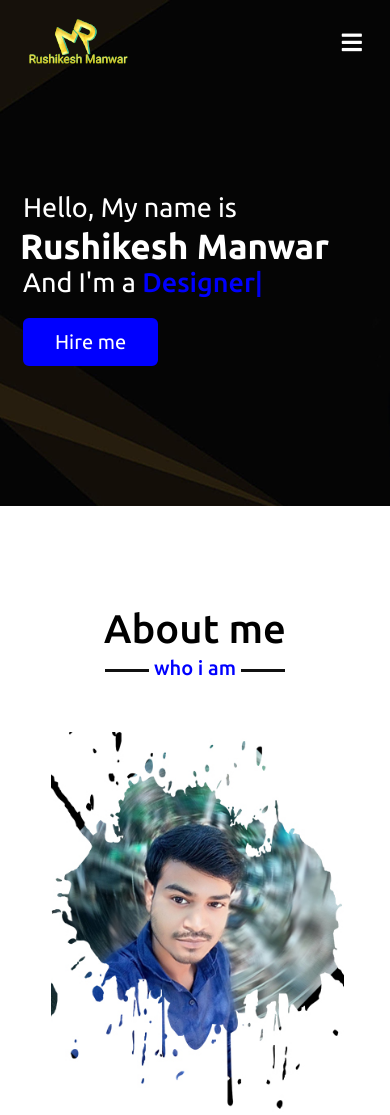
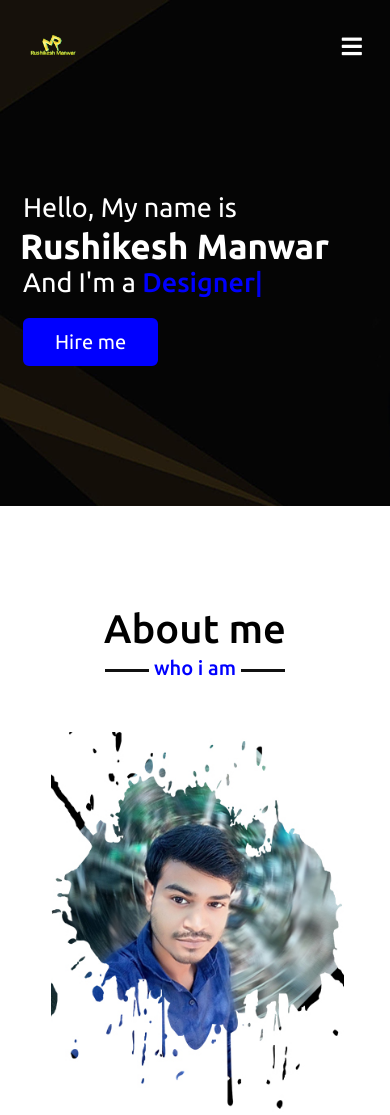
Before and after one commit to Rushimanwar/portfolio1, a plain HTML site: page index.html in a window 390 px wide. Shown: the top 1115 px of the page. Drawn offline with nearby package versions, Linux system fonts and the light colour scheme.

Commit message:
Update style.css

```diff
--- a/style.css
+++ b/style.css
@@ -374,6 +374,7 @@ section .title::after{
 #readless, #more{
     display: none;
     margin: 10px 0;
+
 }
 .skills .skills-content .left a:hover{
     color: blue;
@@ -435,7 +436,10 @@ section .title::after{
     transition: all 0.3s ease;
 }
 .teams .carousel .card:hover{
-    background: rgb(56, 67, 233);
+    background: rgb(6, 168, 233);
+}
+.mypic{
+    transform: rotate(-45deg);
 }
 .teams .carousel .card .box{
     display: flex;
@@ -484,6 +488,8 @@ section .title::after{
 .owl-dot:hover{
     background: blue!important;
 }
+
+
 /* contact section styling */
 .contact .title::after{
     content: "get in touch";
@@ -619,12 +625,19 @@ footer span a:hover{
 
 /* responsive media query start */
 @media (max-width: 1104px) {
+
+    .navbar .logo img{
+        margin: 5px;
+        max-height: 55px;
+        max-width: 70px;
+    }
     .about .about-content .left  img{
         max-height: 85%;
         max-width: 85%;
     }
     .navbar.sticky{
         width: 100%;
+        padding: 0 10px;
     }
     .scroll-up-btn{
         margin-right: 5%;
@@ -637,7 +650,7 @@ footer span a:hover{
 
 @media (max-width: 991px) {
     .max-width{
-        padding: 0 0px;
+        padding: 0 10px;
     }
 }
 @media (max-width: 947px){
@@ -658,6 +671,11 @@ footer span a:hover{
         text-align: center;
         padding-top: 80px;
         transition: all 0.3s ease;
+    }
+    .navbar .logo img{
+        margin: 5px;
+        max-height: 45px;
+        max-width: 60px;
     }
     .navbar .menu.active{
         left: 0;
@@ -715,10 +733,17 @@ footer span a:hover{
         margin-right: 1.5%;
     }
     .max-width{
-        max-width: 100%;
+        width: 100%;
         padding: 0 23px;
         margin:0;
-    }.home .home-content{
+
+    }
+    .navbar .logo img{
+        margin: 5px;
+        max-height: 30px;
+        max-width: 50px;
+    }
+    .home .home-content{
         margin-top: 10%;
     }
     .about .about-content .left  .img{
@@ -738,13 +763,18 @@ footer span a:hover{
 
 @media (max-width: 500px) {
     .max-width{
-        max-width: 100%;
+        width: 100%;
     }
     .home{
         height: 60vh;
     }
     .menu-btn{
         margin-right: 1.5%;
+    }
+    .navbar .logo img{
+        margin: 5px;
+        max-height: 35px;
+        max-width: 50px;
     }
     .home .home-content{
         margin-top: 30%;
```
